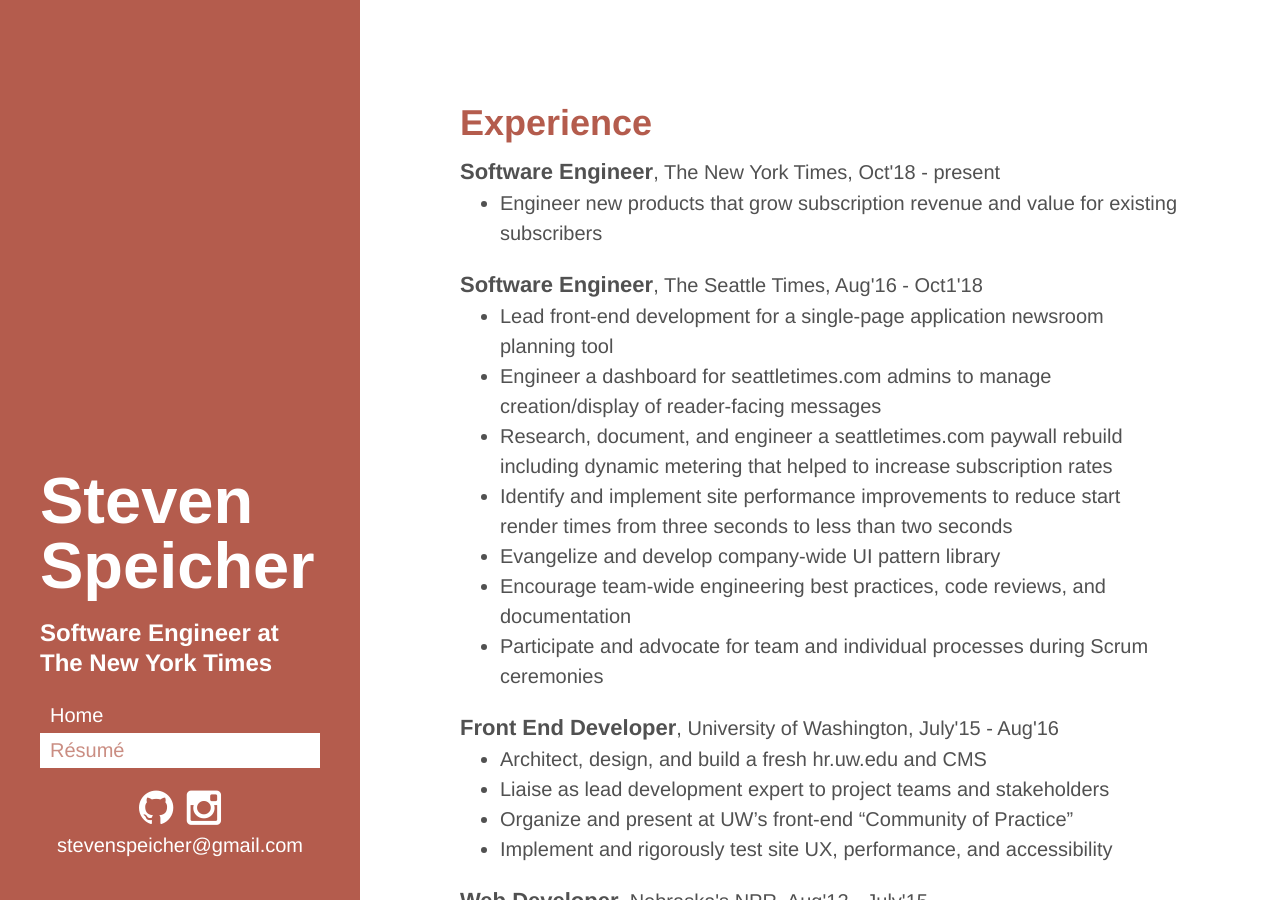
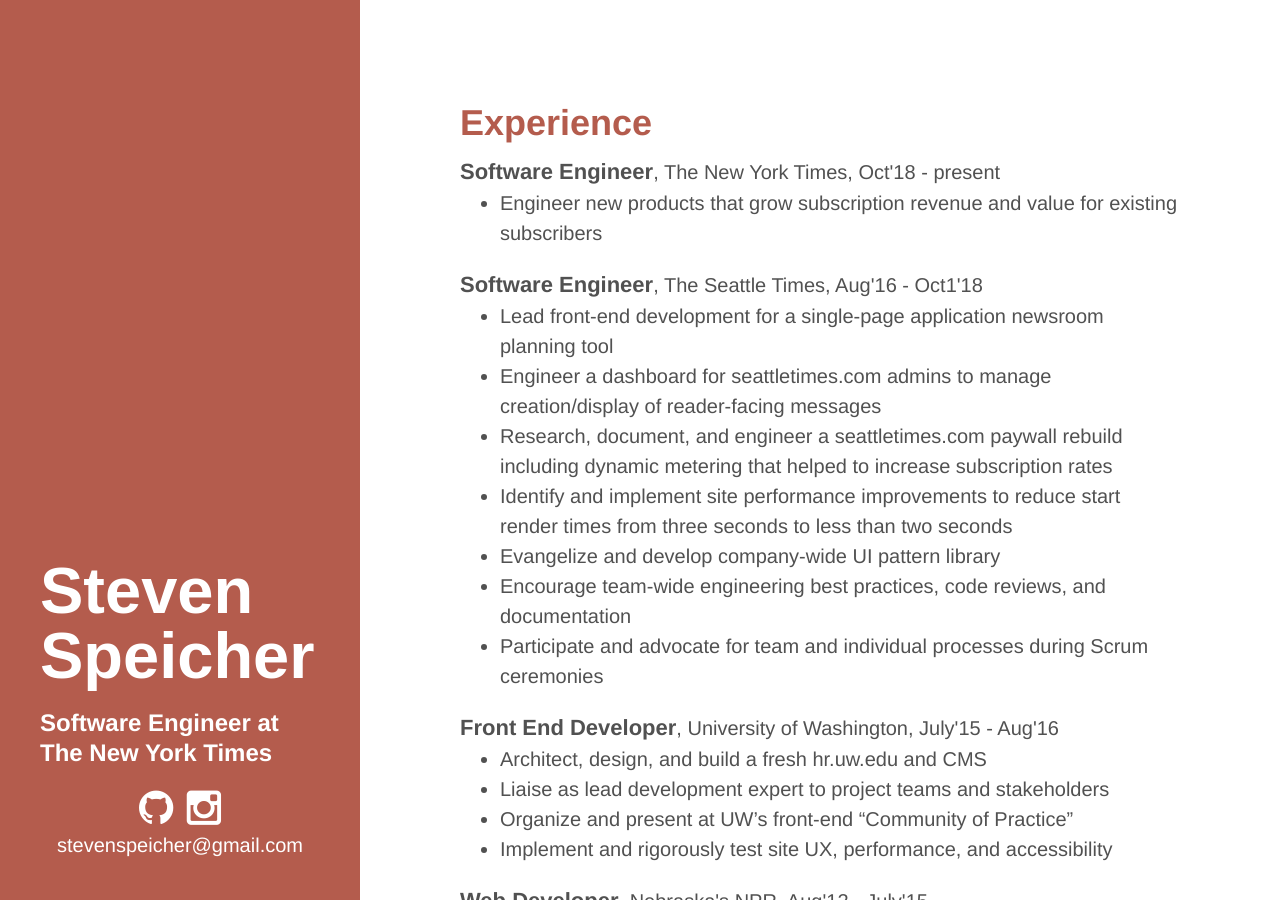
Before and after one commit to stvnspchr/stvnspchr.github.io, a Jekyll site: the page built from resume/index.html, in a window 1280 px wide and 900 px high. Built offline with Jekyll 4.4.1, drawn with Linux system fonts in a browser that asks for light colours.

Commit message:
Remove nav

```diff
--- a/_includes/sidebar.html
+++ b/_includes/sidebar.html
@@ -9,20 +9,6 @@
       <p class="lead">{{ site.description }}</p>
     </div>
 
-    <nav class="sidebar-nav">
-      <a class="sidebar-nav-item{% if page.url == '/' | relative_url %} active{% endif %}" href="{{ '/' | relative_url }}">Home</a>
-
-      {% assign pages_list = site.pages %}
-      {% for node in pages_list %}
-        {% if node.title != null %}
-          {% if node.layout == "page" %}
-            <a class="sidebar-nav-item{% if page.url == node.url %} active{% endif %}" href="{{ node.url }}">{{ node.title }}</a>
-          {% endif %}
-        {% endif %}
-      {% endfor %}
-
-    </nav>
-
     <div class="contact-links">
       <span><a target="_blank" href="http://www.github.com/stvnspchr"><i class="fa fa-github fa-2x"></i></a></span>
       <span><a target="_blank" href="http://www.instagram.com/stvnspchr"><i class="fa fa-instagram fa-2x"></i></a></span>
```
